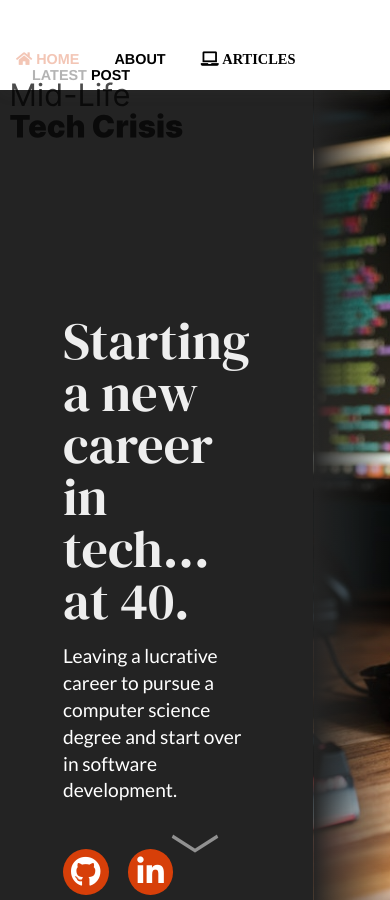
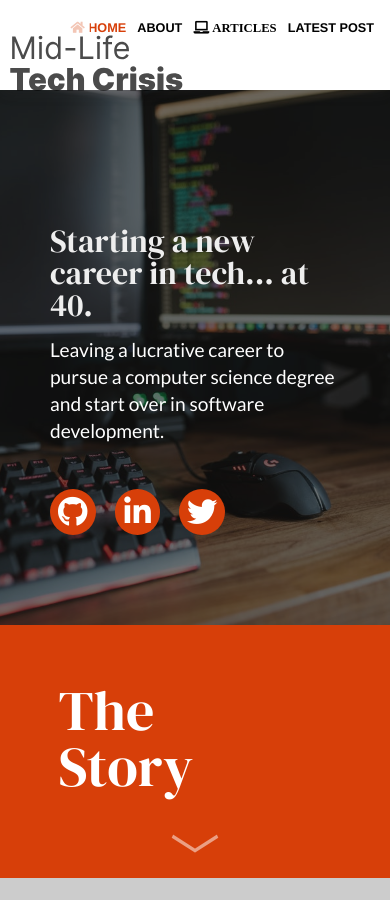
Before and after one commit to mikeakins1/midlifetechcrisis, a Jekyll site: the page built from index.html, in a window 390 px wide and 900 px high. Built offline with Jekyll 4.4.1, drawn with Linux system fonts in a browser that asks for light colours.

Commit message:
Begin mobile styling

```diff
--- a/css/main.css
+++ b/css/main.css
@@ -445,3 +445,79 @@ p {
   margin-top: 3em;
   padding-top: 2em;
 }
+
+@media (max-width: 700px) {
+  html {
+    box-shadow: none;
+    padding: 0;
+  }
+  /* HEADER STYLES */
+  .header-nav {
+    padding: 2vh 1em 0 0;
+  }
+  .header-nav > li {
+    margin-left:  0.25em;
+  }
+  .header-nav > li ~ li {
+    padding-left: 0.25em;
+  }
+  .nav-links a {
+    font-size: 3.25vw;
+  }
+  .header-logo {
+    left: auto;
+  }
+
+/* HOME STYLES */
+  .flex-split {
+    flex-direction: column;
+  }
+  /*.full-hero home-hero {
+    flex-direction: column;
+  }*/
+  .hero-left {
+    float: none;
+    background-color: rgba(20, 20, 20, 0.6);
+    justify-content: center;
+    padding: 25vh 50px 10vh;
+    width: auto;
+  }
+  .hero-right {
+    width: auto;
+  }
+
+  .full-hero {
+    background-image: url(/images/desk.jpg);
+    background-position: center;
+    background-size: cover;
+    height: auto;
+  }
+  h1 {
+    font-size: 2em;
+  }
+   .col-left {
+    width: auto;
+    padding: 15%;
+   }
+   .col-left h2 {
+    font-size: 3.5rem;
+    line-height: 3.5rem;
+   }
+   .col-left-content {
+    position: relative;
+    text-align: left;
+    top: 0;
+    transform: none;
+   }
+   .col-right {
+    width: auto;
+    padding: 20px;
+   }
+   .col-right p {
+    max-width: 85vw;
+   }
+/* BLOG STYLES */
+  .post-aside {
+    display: none;
+  }
+}
```
